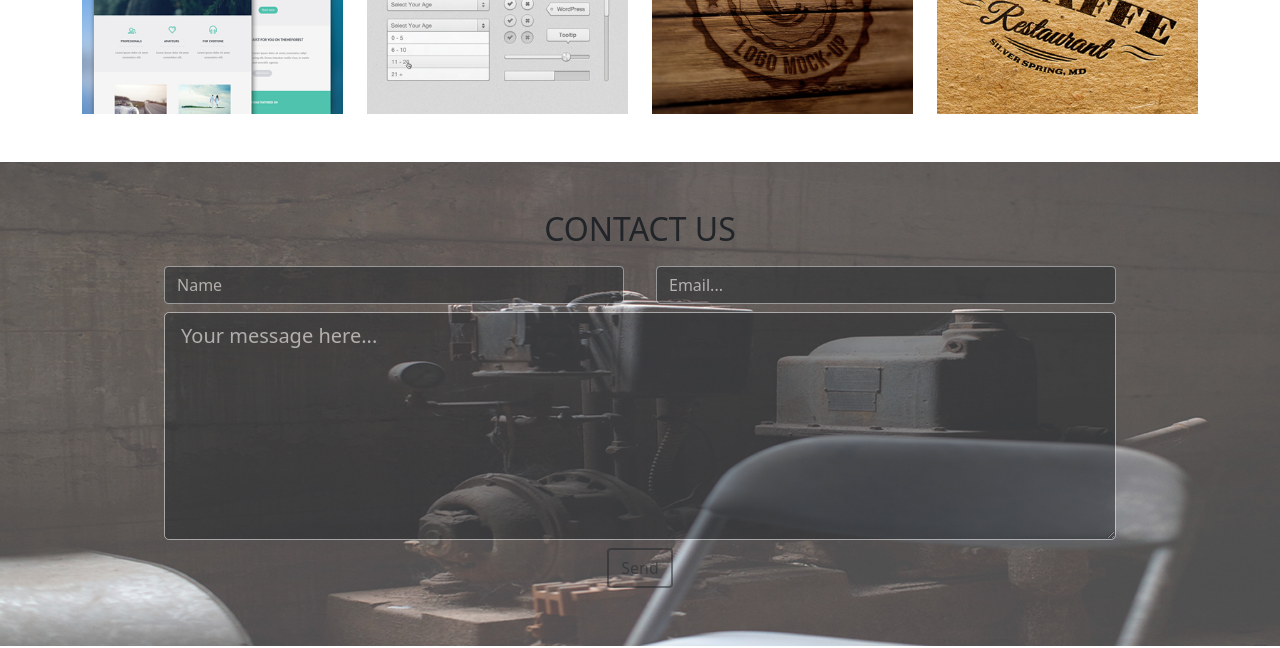
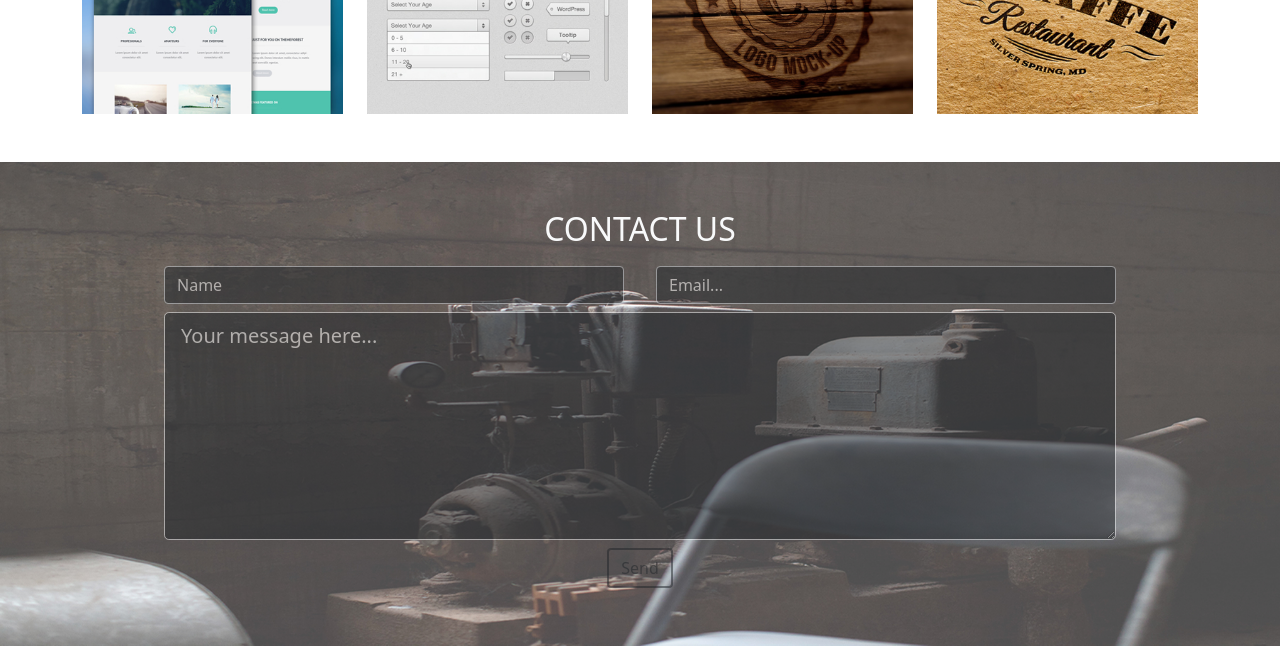
Before and after one commit to samuelodhiambo/DelaniStudio, a plain HTML site: page index.html in a window 1280 px wide. Shown: the part 2048-2696 px from the top of the page. Drawn offline with Linux system fonts and the light colour scheme.

Commit message:
patch: It will add text light class to Contact us section title

```diff
--- a/index.html
+++ b/index.html
@@ -120,7 +120,7 @@
         </div>
     </div>
     <div class="container-fluid p-5 mt-5 contact-us">
-        <h2 class="text-center">CONTACT US</h2>
+        <h2 class="text-center text-light">CONTACT US</h2>
         <form id="contact" class="contact" name="MessageForm" action="https://moringaschool.us14.list-manage.com/subscribe/post?u=951a52ef6cf60ef6e50dd95b6&amp;amp;id=12afeaf0a4" method="post" enctype="multipart/form-data" target="dummyFrame">
             <div>
                 <iframe name="dummyFrame" id="dummyFrame" style="display:none;"></iframe>
```
